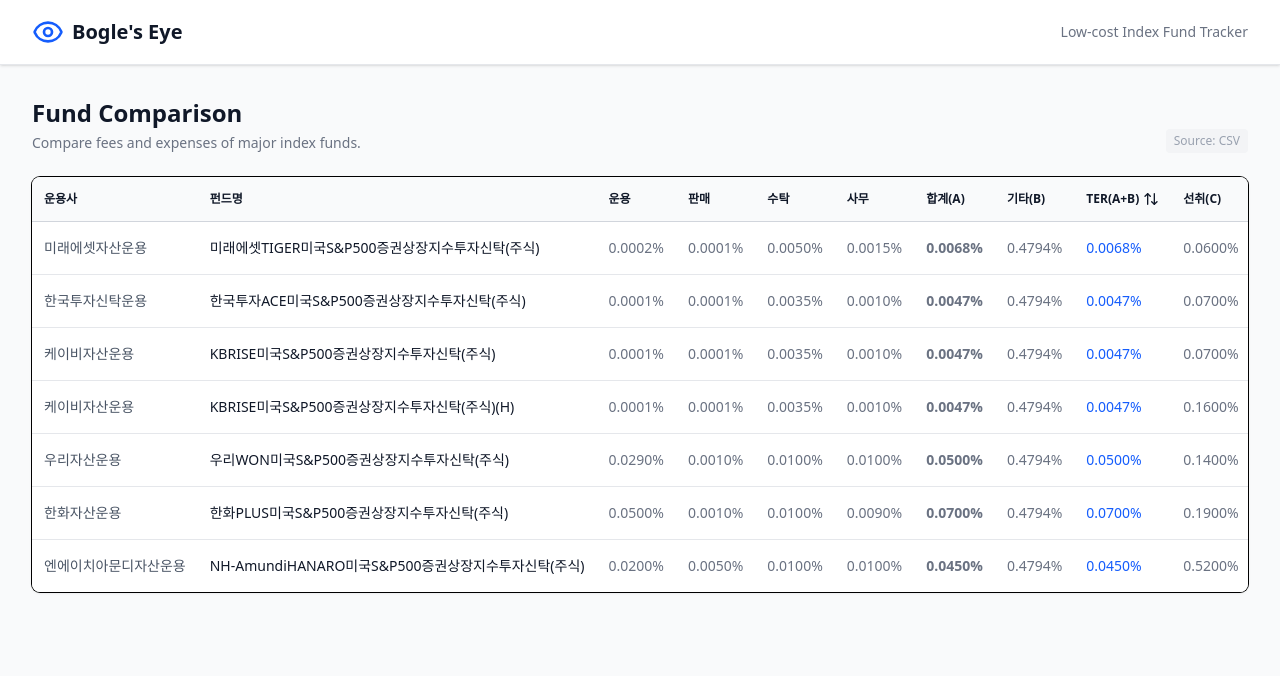
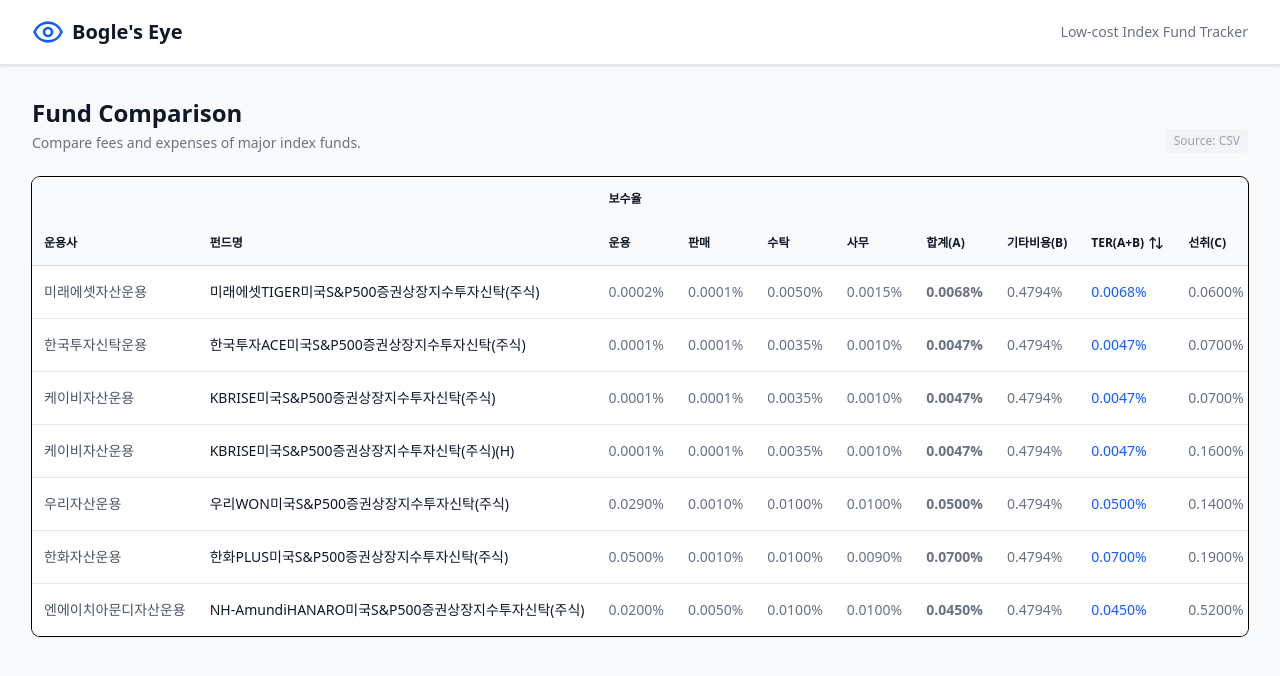
Before and after one commit to kwangsung-ha/bogles-eye, a React (Vite) app in the folder web/: page / in a window 1280 px wide. Shown: the top 676 px of the page. Built offline with nearby package versions, Linux system fonts and the light colour scheme.

Commit message:
feat(web): group fee columns under '보수율' header and rename '기타' to '기타비용'

```diff
--- a/web/src/components/FundTable.tsx
+++ b/web/src/components/FundTable.tsx
@@ -23,7 +23,10 @@
     header: '펀드명',
     cell: (info) => <span className="font-medium text-gray-900">{info.getValue()}</span>,
   }),
-  // A Group
+  // A Group (Grouped under '보수율')
+  columnHelper.group({
+    header: '보수율',
+    columns: [
       columnHelper.accessor('management_fees', {
         header: '운용',
         cell: (info) => formatPct(info.getValue()),
@@ -45,9 +48,11 @@
         header: '합계(A)',
         cell: (info) => <span className="font-semibold">{formatPct(info.getValue())}</span>,
       }),
+    ],
+  }),
   // B Group
   columnHelper.accessor('other_expenses', {
-    header: '기타(B)',
+    header: '기타비용(B)',
     cell: (info) => formatPct(info.getValue()),
   }),
   // A+B
```
Lines whose indentation alone changed are shown as unchanged.
